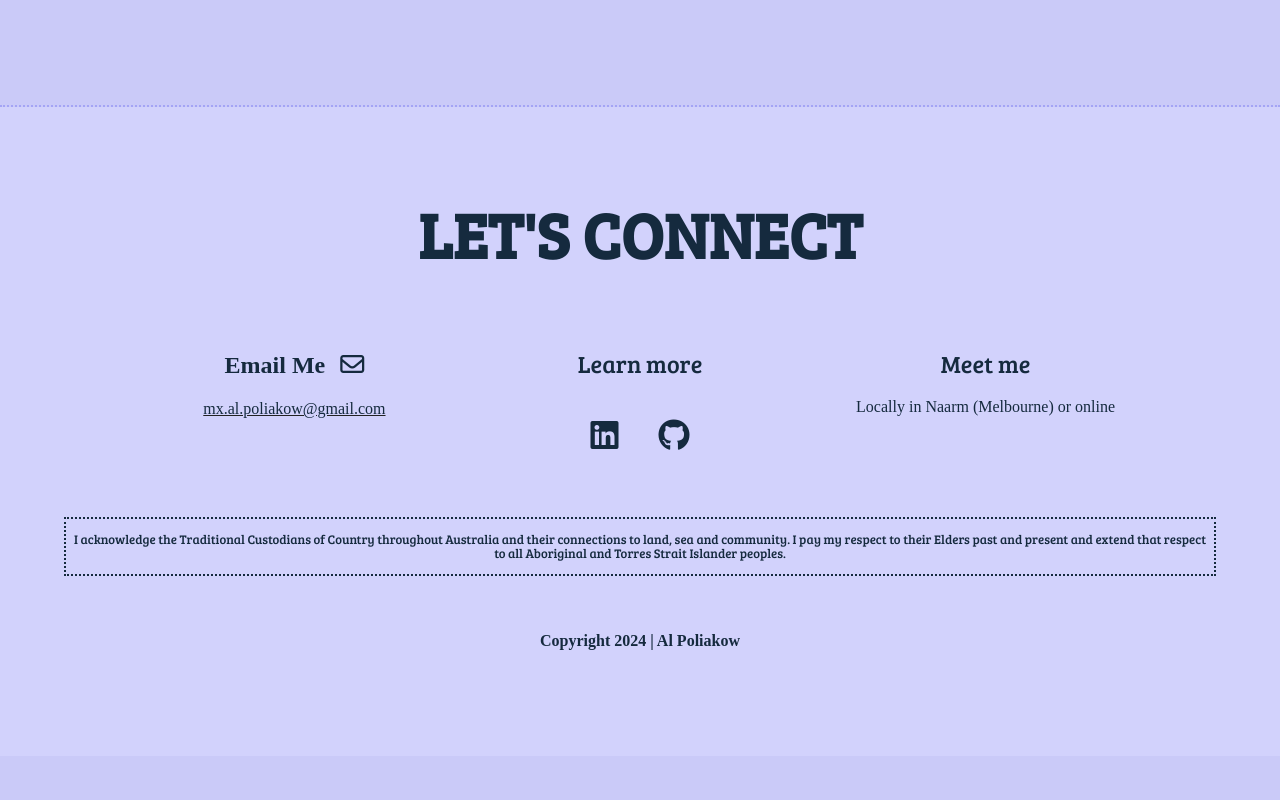
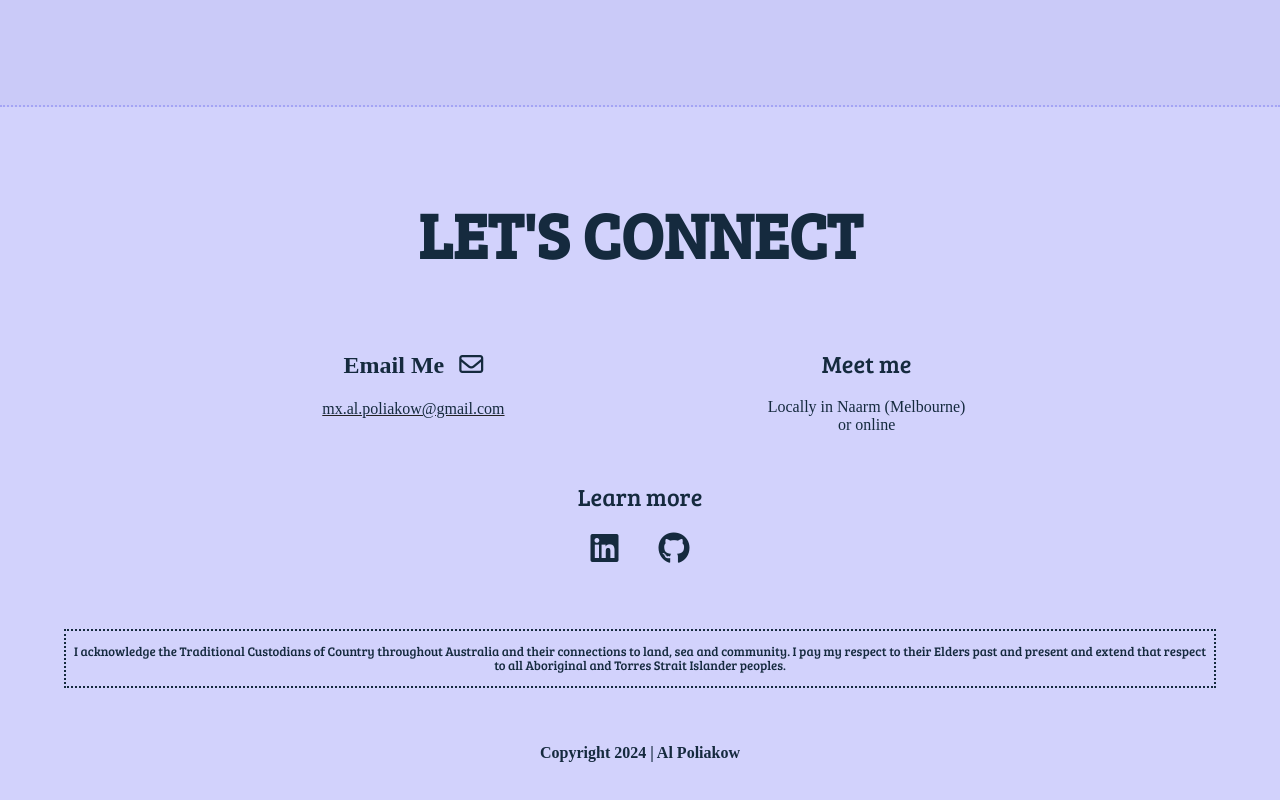
Before and after one commit to AlPoliakow/Portfolio, a website built with webpack: page index.html in a window 1280 px wide. Shown: the part 4368-5168 px from the top of the page. Before the commit the page ends 5124 px from the top, so only its background shows below. Built offline with nearby package versions, Linux system fonts and the light colour scheme; a web font is replaced by a local one.

Commit message:
Updated footer styles

```diff
--- a/css/main.css
+++ b/css/main.css
@@ -528,16 +528,9 @@ footer .content-wrapper {
   text-decoration: underline;
 }
 
-#contact .follow .social-icons {
-  display: flex;
-  justify-content: center;
-  align-items: center;
-  gap: 30px;
-}
-
-#contact .follow .social-icons p {
+#contact .follow p {
   font-size: 1.5em;
-  margin: 10px 0;
+  word-spacing: 1em;
 }
 
 #contact .acknowledgement {
@@ -742,10 +735,12 @@ TABLET STYLES
     margin-top: 80px;
     display: flex;
     justify-content: center;
+    flex-flow: row wrap;
   }
 
   #contact .footer-content div {
-    flex-basis: 30%;
+    width:35%;
+    margin: 0 15px 20px 15px;
   }
 
   #contact .footer-content .hire h3,
@@ -753,16 +748,13 @@ TABLET STYLES
     margin: 0 0 20px 0;
   }
 
-  #contact .hire h3 {
-    margin: 0 0 60px 0;
-  }
-
   #contact .follow h3 {
     margin: 0;
   }
 
-  footer .social-icons  {
-    margin: 0.75em;
+  #contact .follow p {
+    font-size: 1.75em;
+    margin:16px;
   }
 
   #contact .meet {
@@ -770,7 +762,7 @@ TABLET STYLES
   }
 
   #contact .acknowledgement {
-    margin: 20px 0 80px 0;
+    margin: 20px 0 60px 0;
   }
 }
 
@@ -920,6 +912,11 @@ DESKTOP STYLES
     max-width: 1600px;
   }
 
+  #contact .footer-content div {
+    width:35%;
+    margin: 0 25px 25px 25px;
+  }
+
   #contact h2 {
     margin: 0;
   }
@@ -930,17 +927,13 @@ DESKTOP STYLES
   }
 
   #contact .footer-content .follow h3 {
-    margin-bottom: 40px;
+    margin-bottom: 20px;
     font-size: 1.5em;
   }
 
-  #contact .follow .social-icons {
-    gap: 40px;
-  }
-
-  #contact .follow .social-icons p {
+  #contact .follow p {
     font-size: 2em;
-    margin: 0;
+    margin:16px;
   }
 
   footer .footer-bottom{
@@ -950,7 +943,7 @@ DESKTOP STYLES
     align-items: center;
   }
   #contact .acknowledgement {
-    margin: 0 0 40px 0;
+    margin: 20px 0 40px 0;
     font-size: 0.8em;
     max-width: 1450px;
     padding: 1em 0.5em;
--- a/index.html
+++ b/index.html
@@ -276,20 +276,17 @@
             <p><a href="mailto:mx.al.poliakow@gmail.com?subject=Hello" target="_blank">mx.al.poliakow@gmail.com</a></p>
           </address>
         </div>
+        <div class="meet">
+          <h3>Meet me</h3>
+          <p>Locally in Naarm (Melbourne)<br> or online</p>
+        </div>
         <div class="follow">
           <h3>Learn more</h3>
-          <div class="social-icons">
             <p><a href="https://www.linkedin.com/in/al-poliakow-2953282b6/" target="_blank" rel="noopener"><i
-                  class="fa-brands fa-linkedin"></i></a></p>
-            <p>
+                  class="fa-brands fa-linkedin"></i></a>
               <a href="https://github.com/AlPoliakow" target="_blank" rel="noopener"><i
                   class="fa-brands fa-github"></i></a>
             </p>
-          </div>
-        </div>
-        <div class="meet">
-          <h3>Meet me</h3>
-          <p>Locally in Naarm (Melbourne) or online</p>
         </div>
       </div>
       <div class="footer-bottom">
```
